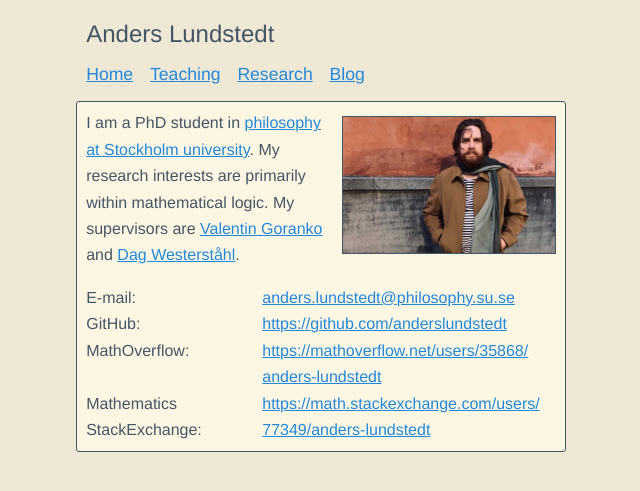
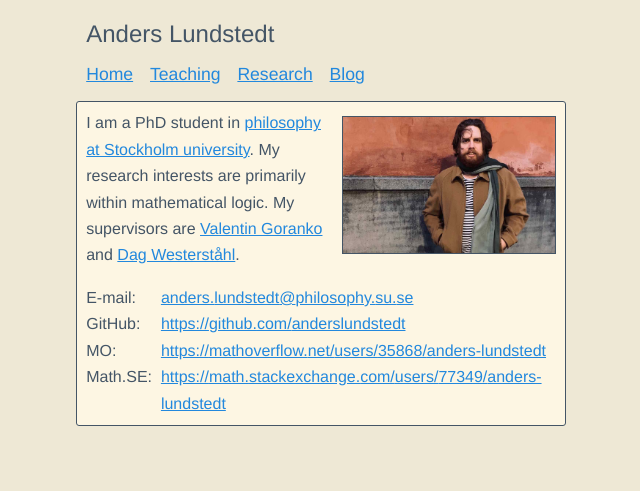
Before and after one commit to anderslundstedt/anderslundstedt.github.io, a Jekyll site: the page built from index.html, in a window 1280 px wide. Shown: the top 491 px of the page, without its empty margins (319-959 px from the left). Built offline with Jekyll 4.4.1, drawn with Linux system fonts in a browser that asks for light colours.

Commit message:
abbreviate ‘Mathematics StackExchange’ and ‘MathOverflow’
this should make the site more accessible on very small screens or on
small screens with large font size

```diff
--- a/index.html
+++ b/index.html
@@ -25,11 +25,11 @@ layout: default
     <td><a href="https://github.com/anderslundstedt">https://<wbr>github.<wbr>com/<wbr>anderslundstedt</a></td>
   </tr>
   <tr>
-    <td>MathOverflow:</td>
+    <td>MO:</td>
     <td><a href="https://mathoverflow.net/users/35868/anders-lundstedt">https://<wbr>mathoverflow.<wbr>net/<wbr>users/<wbr>35868/<wbr>anders-<wbr>lundstedt</a></td>
   </tr>
   <tr>
-    <td>Mathematics StackExchange:</td>
+    <td>Math.SE:</td>
     <td><a href="https://math.stackexchange.com/users/77349/anders-lundstedt">https://<wbr>math.<wbr>stackexchange.<wbr>com/<wbr>users/<wbr>77349/<wbr>anders-<wbr>lundstedt</a></td>
   </tr>
 </table>
```
